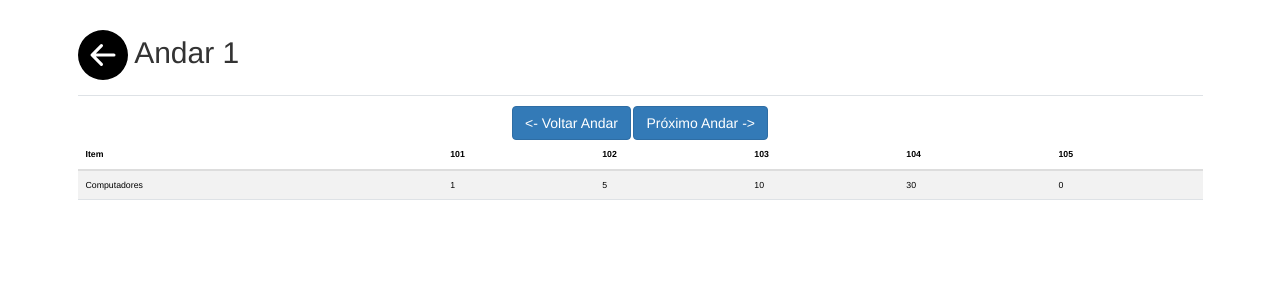
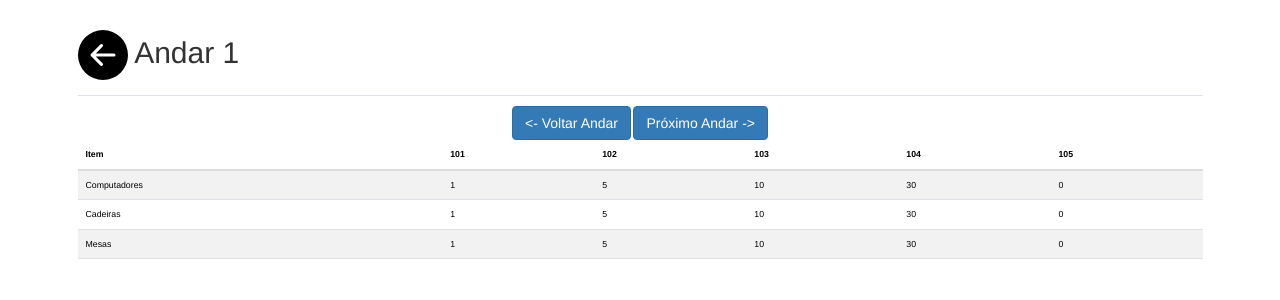
Before and after one commit to mariano07/Reservas_SENAC_1.0, a PHP site: page /reservar_sala.php in a window 1280 px wide. Shown: the top 300 px of the page. Run offline with PHP 8.4, Linux system fonts and the light colour scheme.

Commit message:
mudanças no js da pagina de reservar

```diff
--- a/reservar_sala.php
+++ b/reservar_sala.php
@@ -1,6 +1,12 @@
 <?php
 	session_start();
 	$controle=1;
+	$dados = array();
+	for($x=0;$x<=3;$x++){
+		for($y=0;$y<=5;$y++){
+			$dados[$x][$y] = rand(1, 100);
+		}
+	}
 ?>
 <!doctype html>
 <html lang="pt-br">
@@ -42,11 +48,29 @@
 						<tbody>
 							<tr>
 							<td>Computadores</td>
-							<td id="qtd1">1</td>
-							<td id="qtd2">5</td>
-							<td id="qtd3">10</td>
-							<td id="qtd4">30</td>
-							<td id="qtd5">0</td>
+							<td id="pc1">1</td>
+							<td id="pc2">5</td>
+							<td id="pc3">10</td>
+							<td id="pc4">30</td>
+							<td id="pc5">0</td>
+							</tr>
+
+							<tr>
+							<td>Cadeiras</td>
+							<td id="cd1">1</td>
+							<td id="cd2">5</td>
+							<td id="cd3">10</td>
+							<td id="cd4">30</td>
+							<td id="cd5">0</td>
+							</tr>
+
+							<tr>
+							<td>Mesas</td>
+							<td id="ms1">1</td>
+							<td id="ms2">5</td>
+							<td id="ms3">10</td>
+							<td id="ms4">30</td>
+							<td id="ms5">0</td>
 							</tr>
 						</tbody>
 						</table>
@@ -60,10 +84,17 @@
 	<script>
 		function voltaAndar(){
 			var andar = parseInt(document.getElementById("controle").value,10);
+			var x=0,y=0;
 			if(andar != 1){
 				andar-=1;
 				document.getElementById("controle").value=andar;
 				document.getElementById("andar").textContent="Andar " + andar;
+				document.getElementById("sala1").textContent=andar+"01";
+				document.getElementById("sala2").textContent=andar+"02";
+				document.getElementById("sala3").textContent=andar+"03";
+				document.getElementById("sala4").textContent=andar+"04";
+				document.getElementById("sala5").textContent=andar+"05";
+
 
 			}
 		}
@@ -74,6 +105,12 @@
 				andar+=1;
 				document.getElementById("controle").value=andar;
 				document.getElementById("andar").textContent="Andar " + andar;
+				document.getElementById("sala1").textContent=andar+"01";
+				document.getElementById("sala2").textContent=andar+"02";
+				document.getElementById("sala3").textContent=andar+"03";
+				document.getElementById("sala4").textContent=andar+"04";
+				document.getElementById("sala5").textContent=andar+"05";
+
 
 			}
 		}
```
